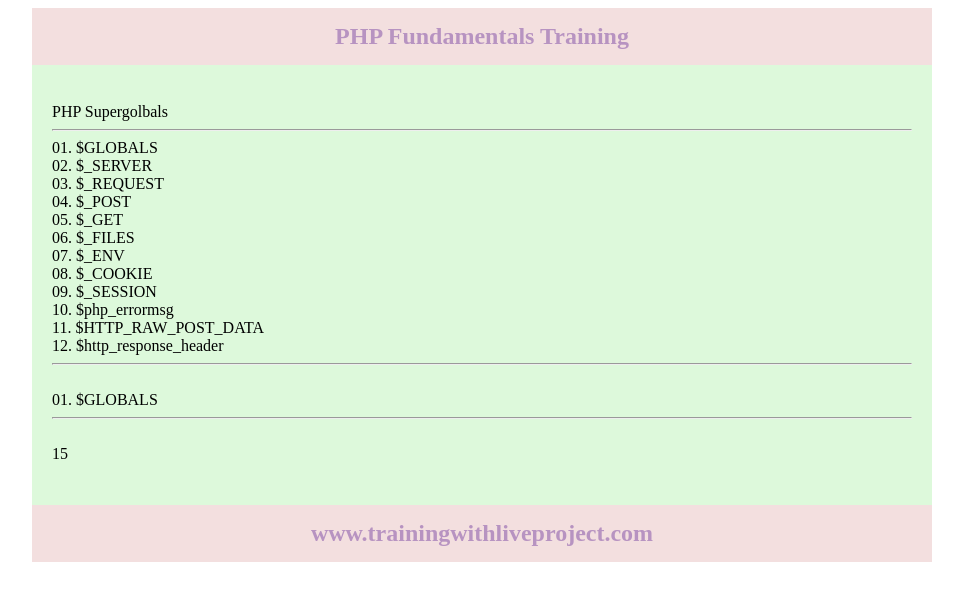
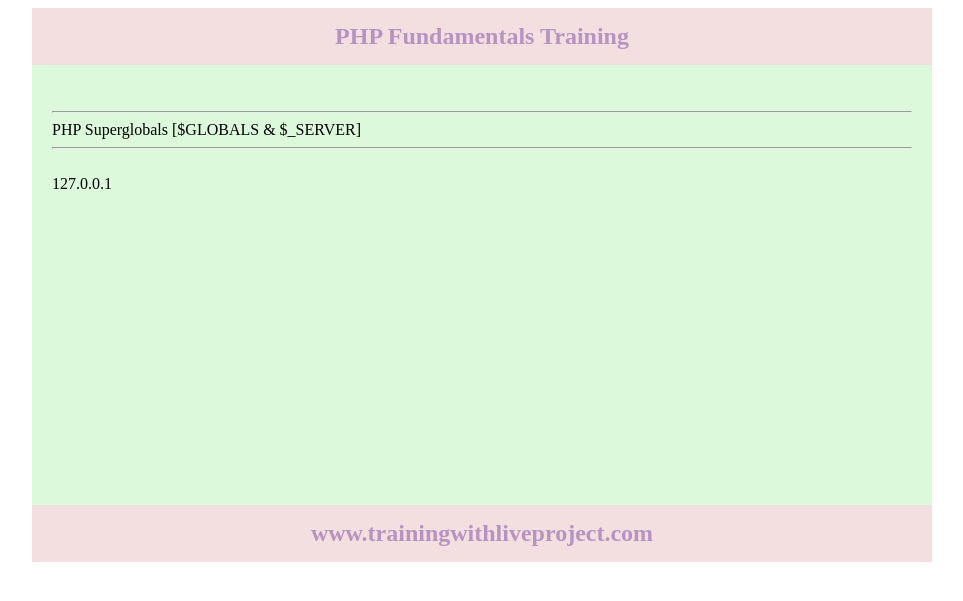
Before and after one commit to iamalamgir/php_web, a PHP site: page / in a window 1280 px wide. Shown: the top 601 px of the page, without its empty margins (158-1121 px from the left). Run offline with PHP 8.4, Linux system fonts and the light colour scheme.

Commit message:
php_superglobals_2

```diff
--- a/index.php
+++ b/index.php
@@ -30,40 +30,25 @@
     <section class="maincontent">
 
     <br/>
-
-    PHP Supergolbals
     <hr/>
-    01. $GLOBALS <br/>
-    02. $_SERVER <br/>
-    03. $_REQUEST <br/>
-    04. $_POST <br/>
-    05. $_GET <br/>
-    06. $_FILES <br/>
-    07. $_ENV <br/>
-    08. $_COOKIE <br/>
-    09. $_SESSION <br/>
-    10. $php_errormsg <br/>
-    11. $HTTP_RAW_POST_DATA <br/>
-    12. $http_response_header
-    <hr/>
-    <br/>
-    01. $GLOBALS
+    PHP Superglobals [$GLOBALS & $_SERVER]
     <hr/>
     <br/>
 
 
+
         <?php
             /*
+            echo $_SERVER['PHP_SELF'];
 
+            echo $_SERVER['SERVER_NAME'];
+
+            echo $_SERVER['SCRIPT_NAME'];
+
+            echo $_SERVER['HTTP_USER_AGENT'];
             */
-            $x = 5;
-            $y = 10;
-            function sum(){
-                $GLOBALS['z'] = $GLOBALS['x'] + $GLOBALS['y'];
-            }
-            sum();
-            echo $z;
 
+            echo $_SERVER['SERVER_ADDR'];
 
         ?>
     </section>
```
